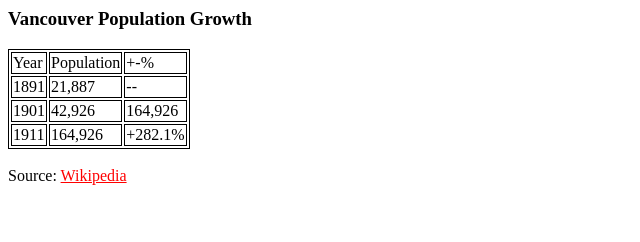
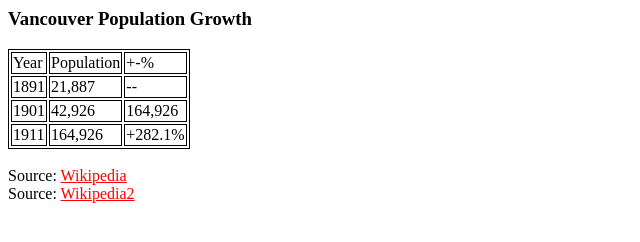
Before and after one commit to 805164/csci165, a plain HTML site: page lab7/lab7.html in a window 1280 px wide. Shown: the whole page, without its empty margins (0-640 px from the left). Drawn offline with Linux system fonts and the light colour scheme.

Commit message:
Update lab7.html

```diff
--- a/lab7/lab7.html
+++ b/lab7/lab7.html
@@ -29,7 +29,9 @@
 
 
 <br>
-Source: <a href="https://en.wikipedia.com"> Wikipedia </a>
+Source: <a href="https://en.wikipedia.org/wiki/Demographics_of_Metro_Vancouver" target="_blank"> Wikipedia </a>
+<br>
+Source: <a href="https://www.google.ca" target="_blank"> Wikipedia2 </a>
 </body>
 
 </html>
```
